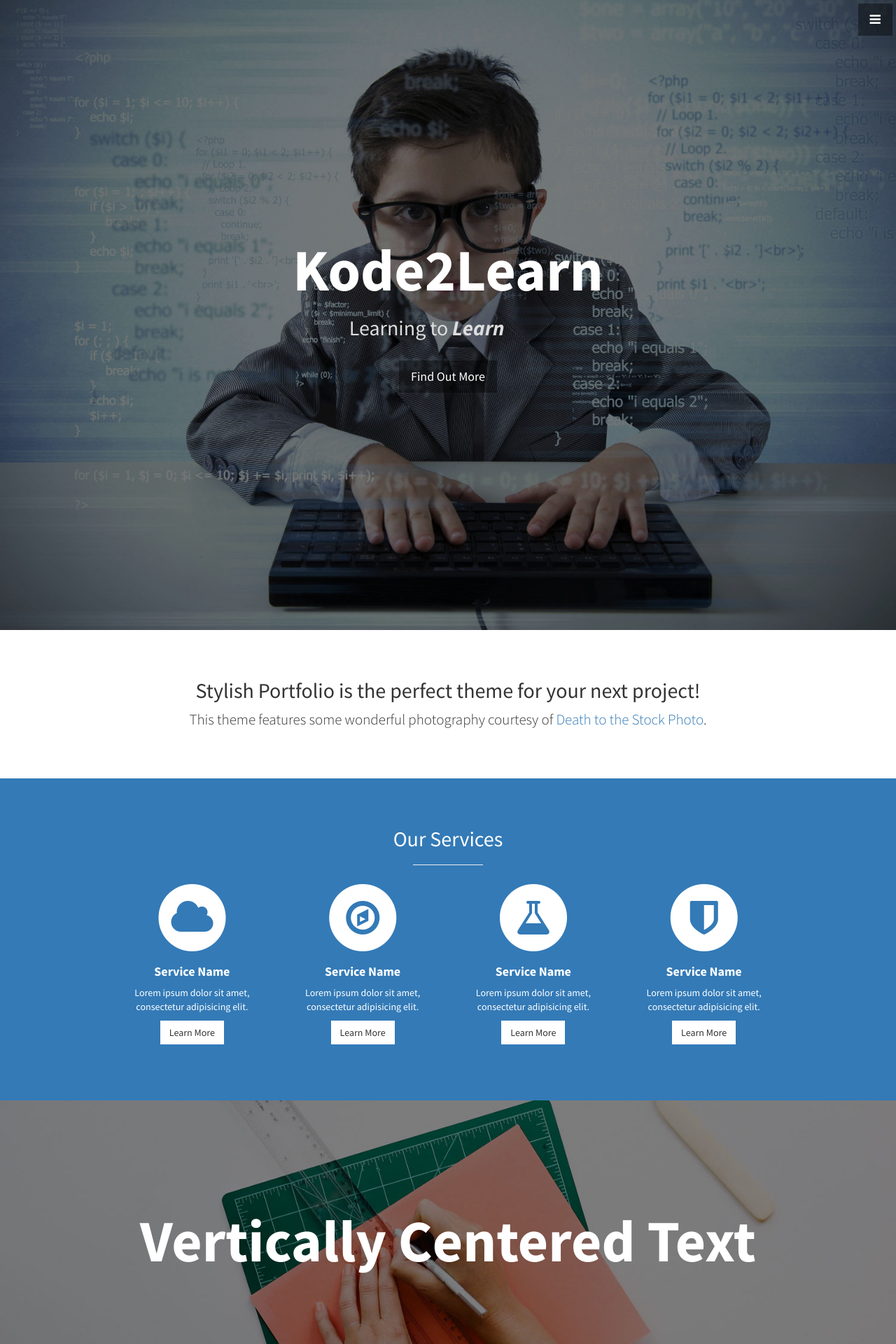
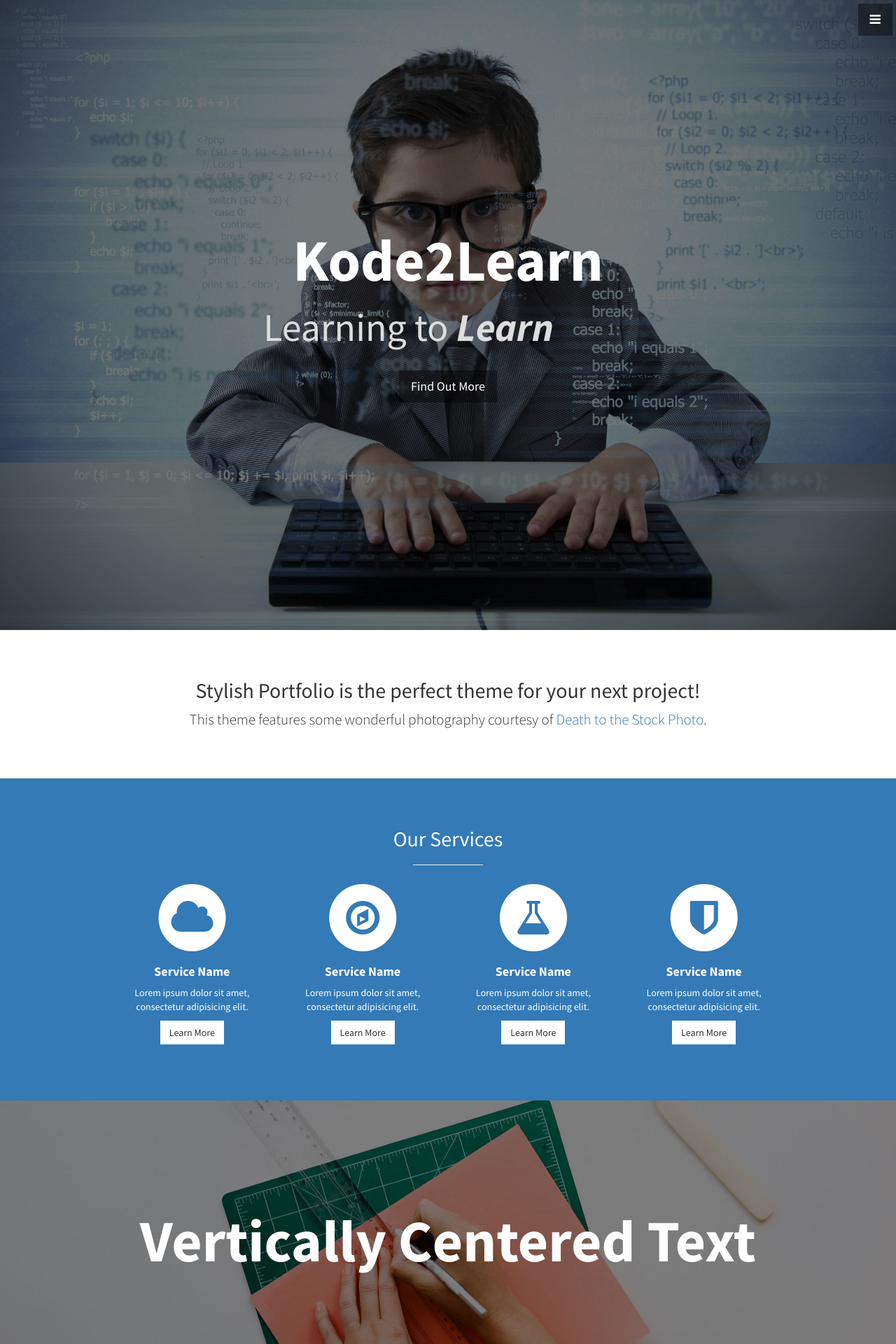
Before and after one commit to mdepero/kode2learn, a Jekyll site: the page built from index.html, in a window 1280 px wide. Shown: the top 1920 px of the page at 70% size. Built offline with Jekyll 4.4.1, drawn with Linux system fonts in a browser that asks for light colours.

Commit message:
building site

```diff
--- a/css/stylish-portfolio.css
+++ b/css/stylish-portfolio.css
@@ -28,14 +28,20 @@
     font-weight: 700;
 }
 
-@media(max-width:991px){
+@media(max-width:767px){
     .text-vertical-center h1 {
+        font-size: 3em;
+    }
+    .text-vertical-center h2 {
         font-size: 2.5em;
     }
 }
-@media(min-width:992px){
+@media(min-width:768px){
     .text-vertical-center h1 {
         font-size: 6em;
+    }
+    .text-vertical-center h2 {
+        font-size: 4em;
     }
 }
 
```
